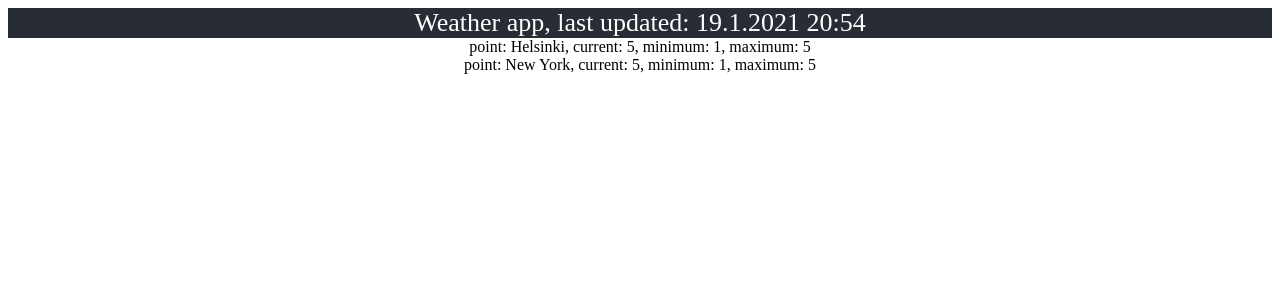
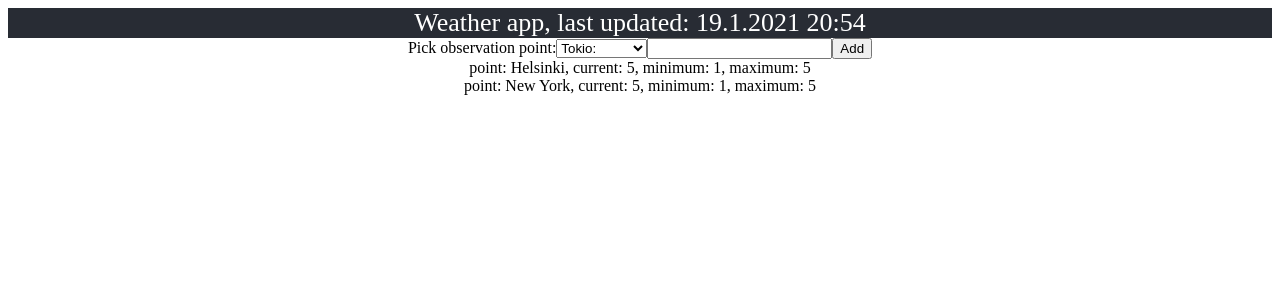
Before and after one commit to birukyemane/weather-app, a React (Create React App) app: page / in a window 1280 px wide. Shown: the top 300 px of the page. Built offline with nearby package versions, Linux system fonts and the light colour scheme; the HTML template or start-up script is replaced by a standard one.

Commit message:
- use EnterObservation in App.js and define onClick handler for it

```diff
--- a/src/App.js
+++ b/src/App.js
@@ -2,6 +2,7 @@ import { useState } from 'react';
 import './App.css';
 import Header from './components/Header';
 import ObservationList from './components/ObservationList';
+import EnterObservation from './components/EnterObservation'
 
 function App() {
   const [date, setDate] = useState(new Date())
@@ -44,10 +45,28 @@ function App() {
     }
   ]);
 
+  const addTemperature = (point, value) => {
+    const newObservationData = observationData.map((item) => {
+      if (item.point === point) {
+        const updatedItem = {
+          ...item,
+          temperatures: item.temperatures.concat({ value, date: new Date() })
+        };
+
+        return updatedItem;
+      }
+
+      return item;
+    });
+
+    setObservationData(newObservationData);
+  }
+
   return (
     <div className="App">
       <Header date={date}/>
-      <ObservationList observations = {observationData}/>
+      <EnterObservation handleAdd={addTemperature}/>
+      <ObservationList observations={observationData}/>
     </div>
   );
 }
```
